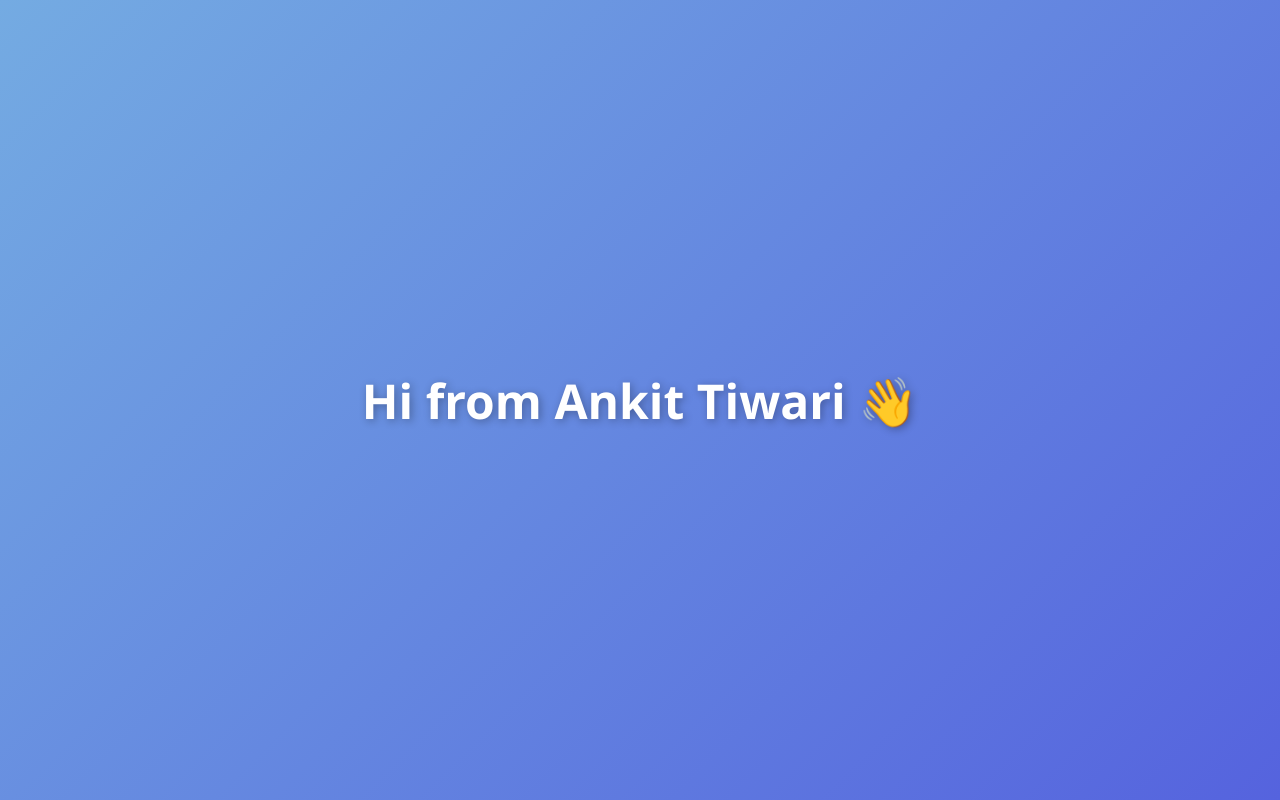
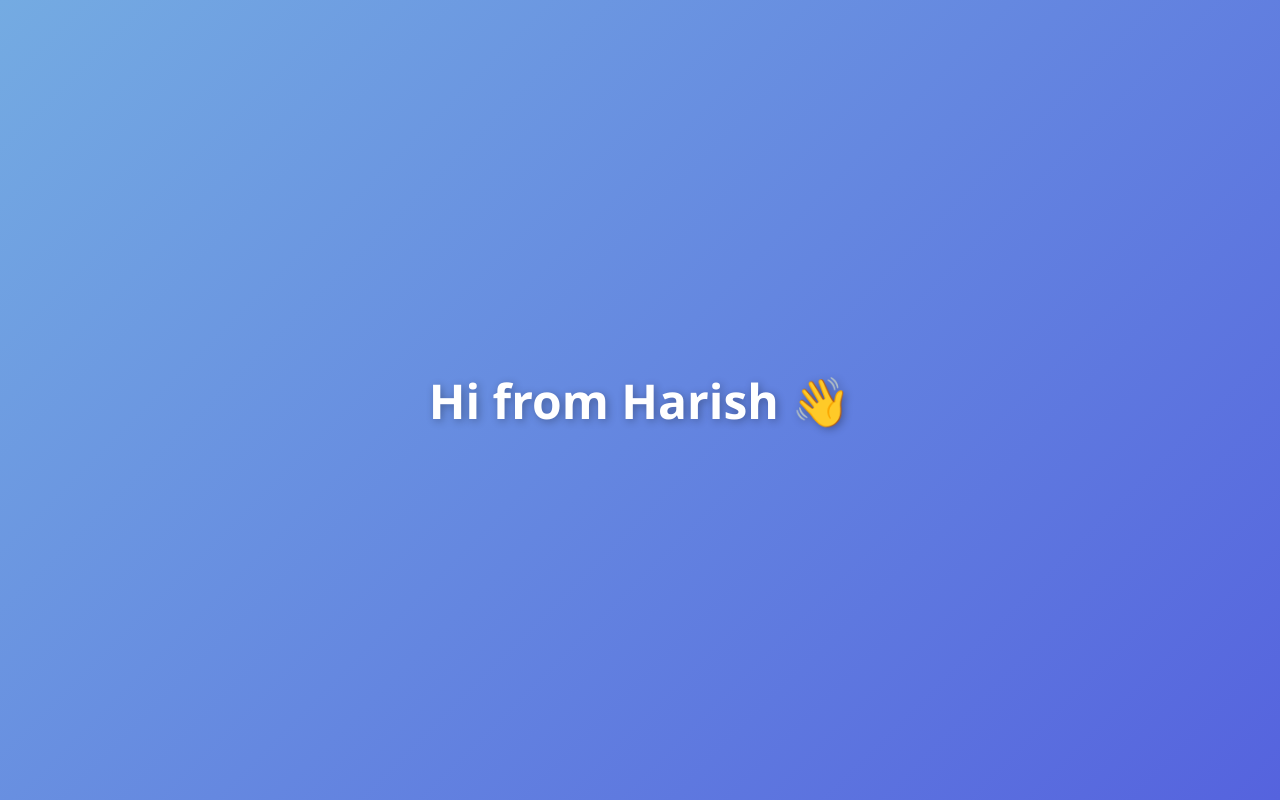
Before and after one commit to Harish-U36/Personal-Portfolio, a plain HTML site: page index.html in a window 1280 px wide. Drawn offline with Linux system fonts and the light colour scheme.

Commit message:
Update index.html

```diff
--- a/index.html
+++ b/index.html
@@ -4,7 +4,7 @@
 <head>
   <meta charset="UTF-8">
   <meta name="viewport" content="width=device-width, initial-scale=1.0">
-  <title>Hi from Ankit Tiwari</title>
+  <title>Hi from Harish</title>
   <style>
     body {
       margin: 0;
@@ -38,7 +38,7 @@
 </head>
 
 <body>
-  <h1>Hi from Ankit Tiwari 👋</h1>
+  <h1>Hi from Harish 👋</h1>
 </body>
 
 </html>
```
